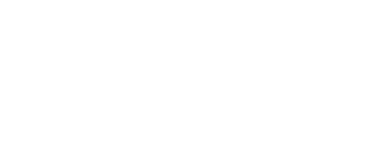
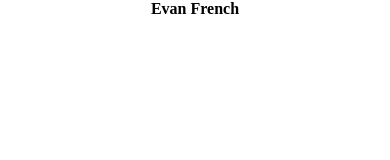
Before and after one commit to Efrench621/Portfolio-Project, a plain HTML site: page index.html in a window 390 px wide. Drawn offline with Linux system fonts and the light colour scheme.

Commit message:
Update 0.0.1
idk i changed like 2 lines of code in the box class

```diff
--- a/CSS/layout1.css
+++ b/CSS/layout1.css
@@ -16,10 +16,9 @@
 
 .box {
     overflow-wrap: break-word;
-    color: white;
     text-align: center;
-    /*background-image: url(../images/city.gif);*/
     height: 100%;
+    background-color: transparent;
 }
 
 .item-1 {
```
